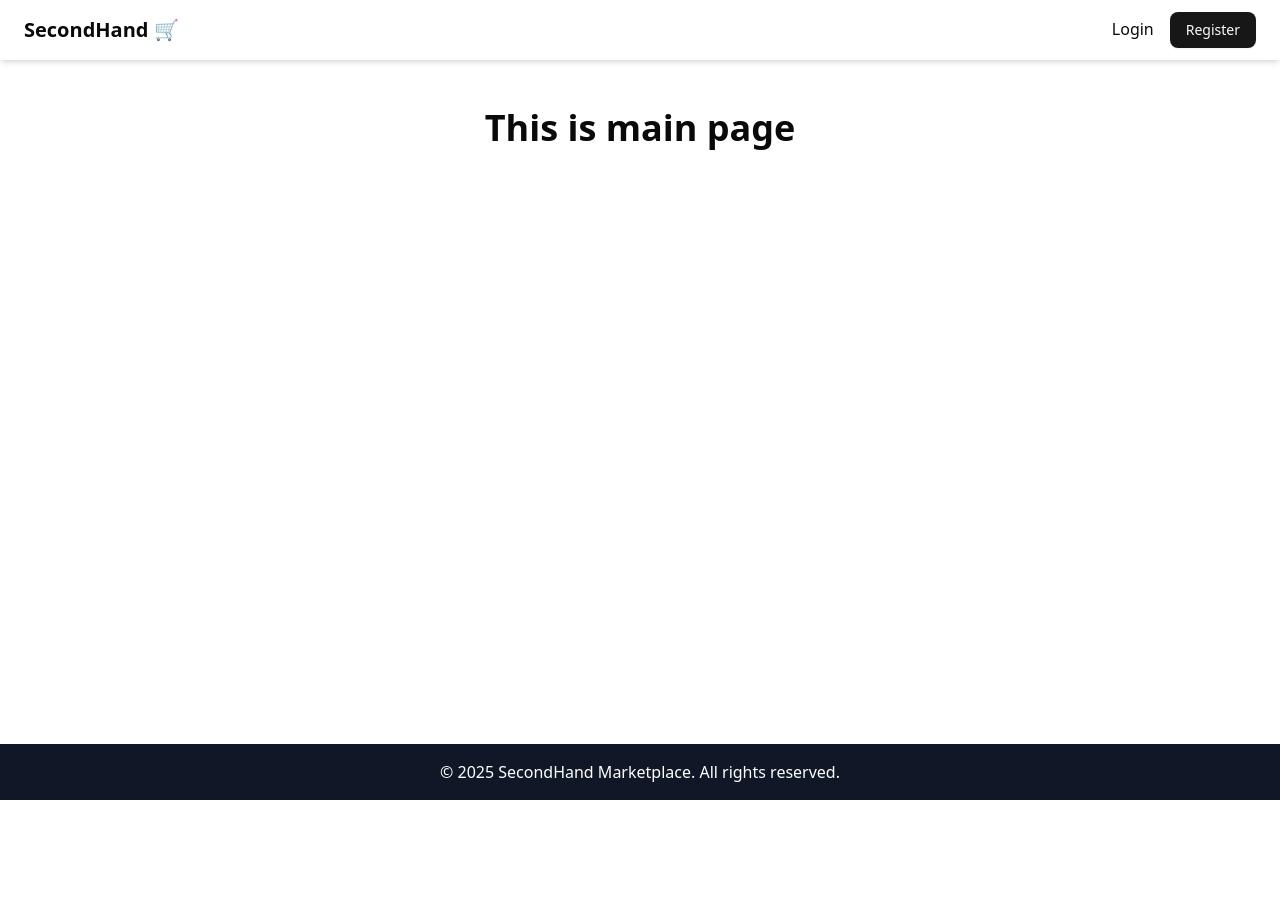
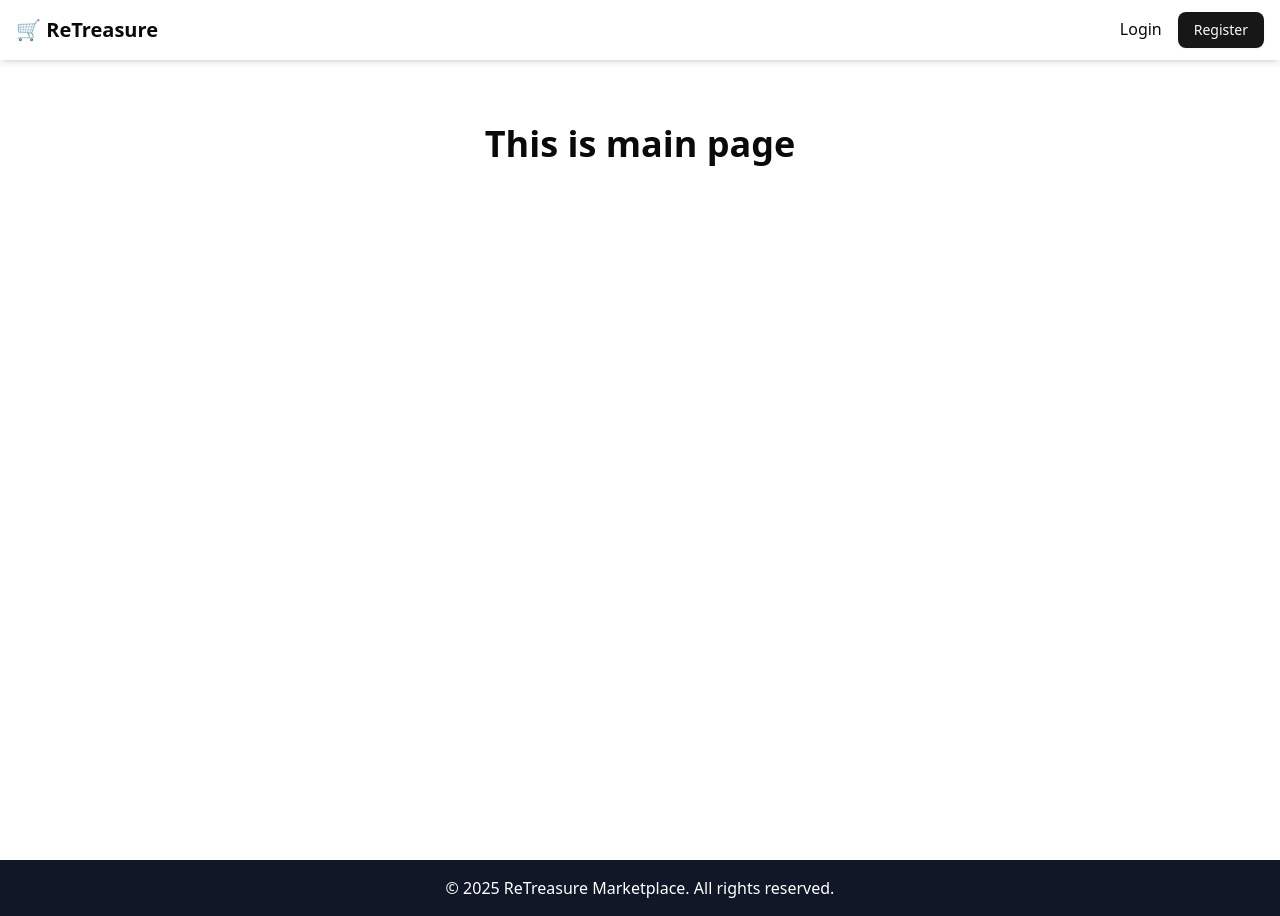
Before and after one commit to shahidulllah/ReTreasure-shop-client, a Next.js app: page / in a window 1280 px wide. Before the commit the page ends 800 px from the top, so only its background shows below. Built offline with nearby package versions, Linux system fonts and the light colour scheme; no server answers.

Commit message:
Nabbar modify

```diff
--- /dev/null
+++ b/src/app/(withCommonLayout)/layout.tsx
@@ -0,0 +1,14 @@
+import Footer from "@/components/pages/home/Footer";
+import Navbar from "@/components/pages/home/Navbar";
+
+const CommonLayout = ({ children }: { children: React.ReactNode }) => {
+  return (
+    <>
+      <Navbar />
+      <main className="min-h-screen max-w-7xl mx-auto p-4">{children}</main>
+      <Footer />
+    </>
+  );
+};
+
+export default CommonLayout;
--- a/src/app/dashboard/layout.tsx
+++ b/src/app/(withDashboardLayout)/layout.tsx
@@ -19,7 +19,7 @@ const DashboardLayout = ({ children }: { children: React.ReactNode }) => {
     <div className="flex min-h-screen">
       {/* Sidebar */}
       <aside
-        className={`bg-gray-900 text-white w-64 p-5 space-y-4 ${
+        className={`bg-gray-900 text-white w-72 p-5 space-y-4 ${
           isOpen ? "block" : "hidden"
         } md:block`}
       >
--- a/src/app/layout.tsx
+++ b/src/app/layout.tsx
@@ -2,8 +2,6 @@ import type { Metadata } from "next";
 import { Geist, Geist_Mono } from "next/font/google";
 import "./globals.css";
 import { Toaster } from "sonner";
-import Navbar from "@/components/pages/home/Navbar";
-import Footer from "@/components/pages/home/Footer";
 import AuthProvider from "@/providers/AuthProvider";
 import StoreProvider from "@/providers/StoreProvider";
 import ThemeProvider from "@/providers/ThemeProvider";
@@ -36,11 +34,7 @@ export default function RootLayout({
         <AuthProvider>
           <StoreProvider>
             <ThemeProvider>
-              <div className="flex flex-col min-h-screen">
-                <Navbar />
-                <main className="flex-grow">{children}</main>
-                <Footer />
-              </div>
+              <main className="flex-grow">{children}</main>
             </ThemeProvider>
           </StoreProvider>
         </AuthProvider>
--- a/src/components/pages/home/Footer.tsx
+++ b/src/components/pages/home/Footer.tsx
@@ -1,7 +1,7 @@
 export default function Footer() {
     return (
       <footer className="bg-gray-900 text-white py-4 text-center">
-        <p>© {new Date().getFullYear()} SecondHand Marketplace. All rights reserved.</p>
+        <p>© {new Date().getFullYear()} ReTreasure Marketplace. All rights reserved.</p>
       </footer>
     );
   }
--- a/src/components/pages/home/Navbar.tsx
+++ b/src/components/pages/home/Navbar.tsx
@@ -8,9 +8,10 @@ export default function Navbar() {
   const { data: session } = useSession();
 
   return (
-    <nav className="bg-white shadow-md py-3 px-6 flex justify-between items-center">
+    <nav className="bg-white shadow-md sticky top-0 z-30">
+      <div className="max-w-7xl mx-auto px-4 flex justify-between items-center py-3">
       <Link href="/" className="text-xl font-bold">
-        SecondHand 🛒
+         🛒 ReTreasure
       </Link>
       <div>
         {session ? (
@@ -24,15 +25,16 @@ export default function Navbar() {
           </>
         ) : (
           <>
-            <Link href="/login" className="mr-4">
+            <Link href="/auth/login" className="mr-4">
               Login
             </Link>
-            <Link href="/register">
+            <Link href="/auth/register">
               <Button>Register</Button>
             </Link>
           </>
         )}
       </div>
+      </div>
     </nav>
   );
 }
```
Also changed, not shown: src/app/(withCommonLayout)/(home)/page.tsx (renamed from src/app/page.tsx), src/app/(withDashboardLayout)/dashboard/page.tsx (renamed from src/app/dashboard/page.tsx).
